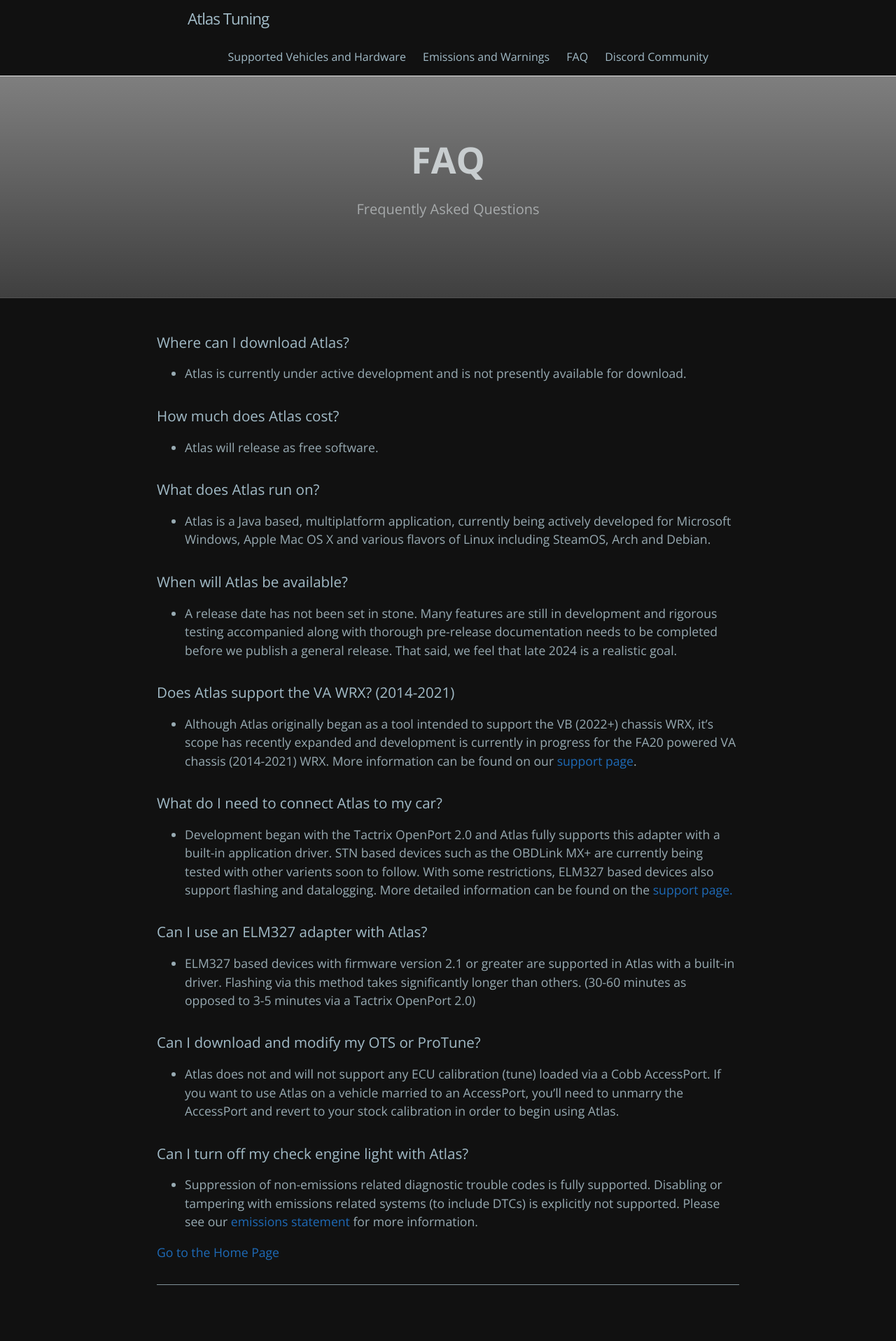
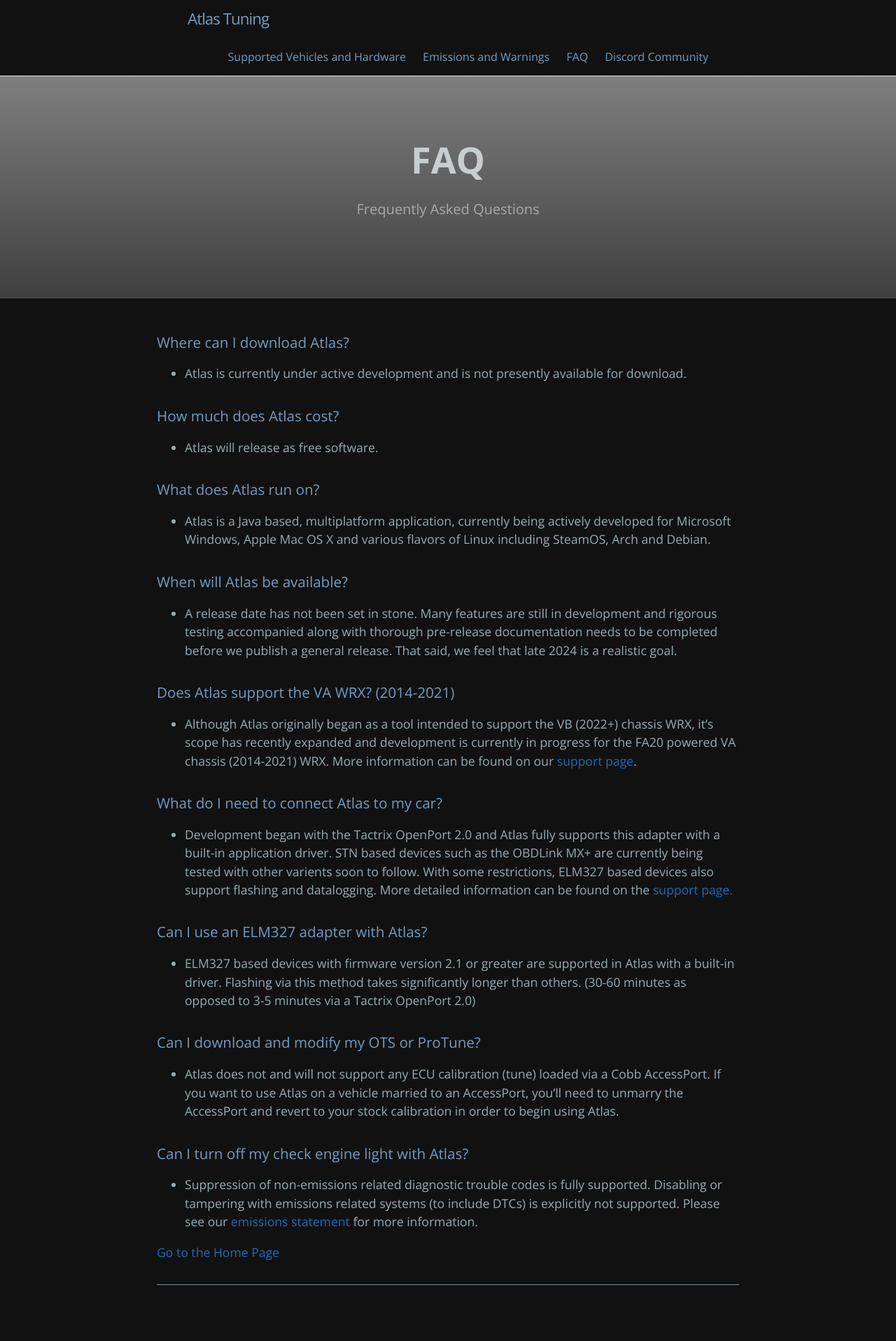
Before and after one commit to atlas-tuning/atlas-public, a Jekyll site: the page built from docs/faq.md, in a window 1280 px wide. Shown: the whole page at 70% size. Built offline with Jekyll 4.4.1, drawn with Linux system fonts in a browser that asks for light colours.

Commit message:
Update variables.scss

```diff
--- a/docs/_sass/variables.scss
+++ b/docs/_sass/variables.scss
@@ -8,7 +8,7 @@
 $header-bg-color-secondary: #159957 !default;
 
 // Text
-$section-headings-color: #a2bbc7 !default;
+$section-headings-color: #6f9cc2 !default;
 $body-text-color: #98abb3 !default;
 $body-link-color: #1e6bb8 !default;
 $blockquote-text-color: #d5dadd !default;
```
